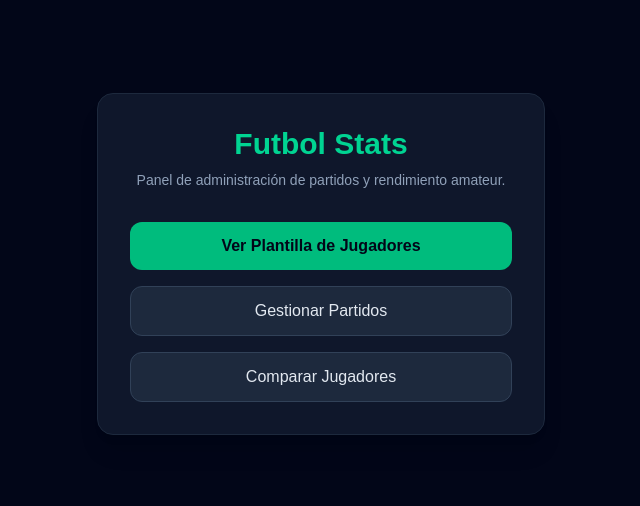
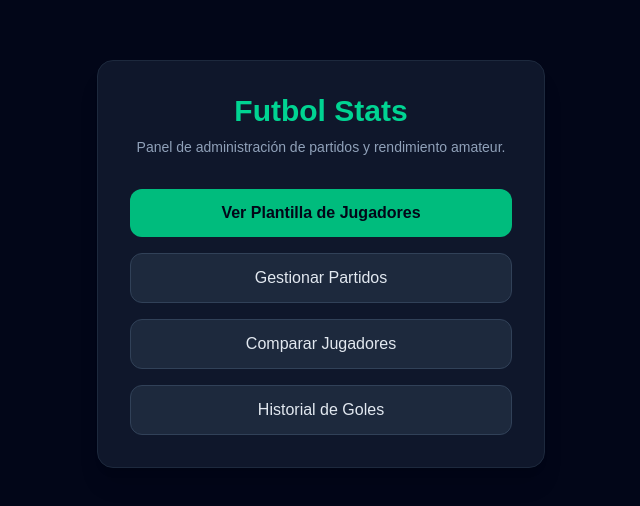
Before and after one commit to diegoparra08/futbol-stats-client, a Next.js app: page / in a window 1280 px wide. Shown: the part 136-642 px from the top of the page, without its empty margins (319-959 px from the left). Built offline with nearby package versions, Linux system fonts and the light colour scheme.

Commit message:
added button to access goal history

```diff
--- a/app/page.tsx
+++ b/app/page.tsx
@@ -33,6 +33,12 @@ export default function Home() {
           >
              Comparar Jugadores
           </Link>
+          <Link
+            href="/goals"
+            className="w-full bg-slate-800 hover:bg-slate-700 text-slate-200 font-medium py-3 px-4 rounded-xl transition-all border border-slate-700 flex items-center justify-center gap-2"
+          >
+             Historial de Goles
+          </Link>
         </div>
       </div>
     </div>
```
